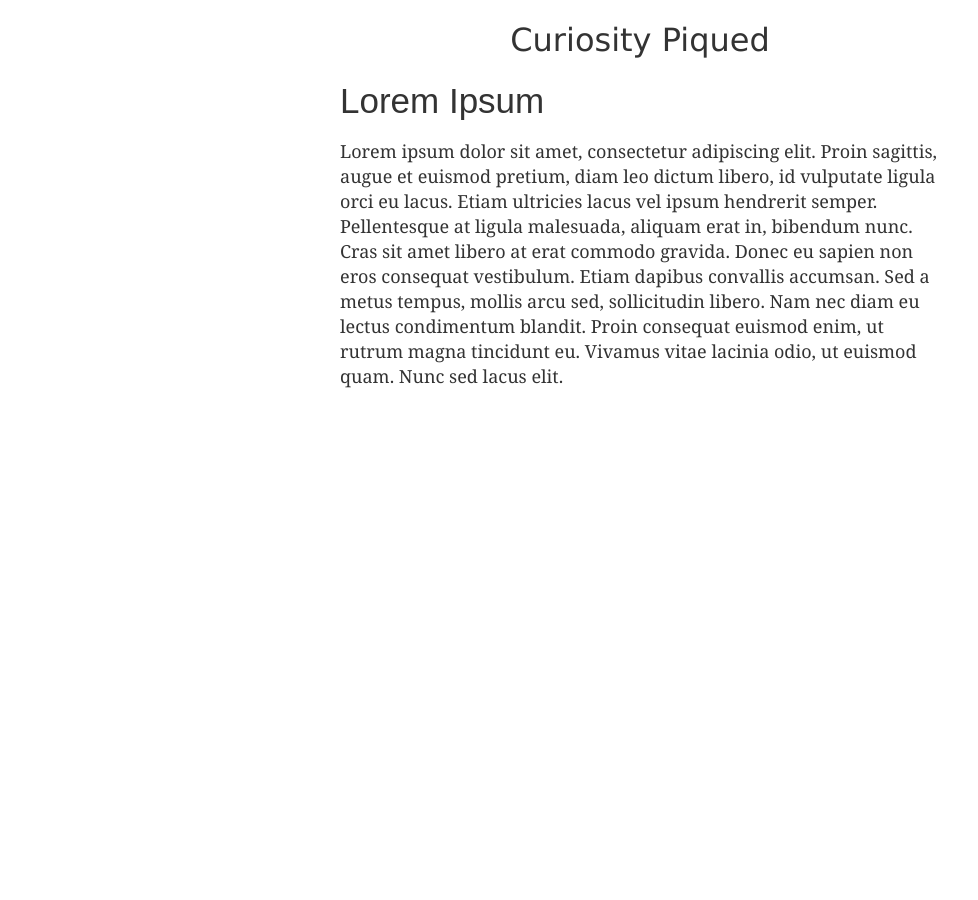
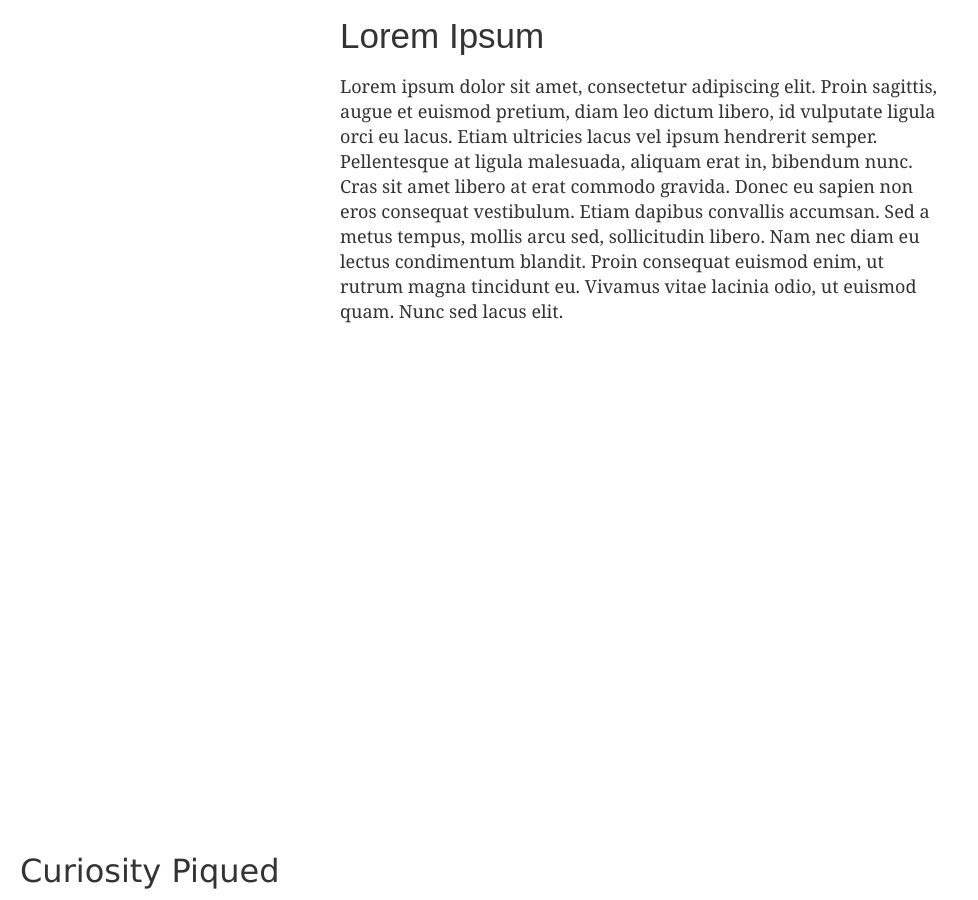
Before and after one commit to ryanfisher/curiositypiqued, a Jekyll site: the page built from index.html, in a window 1280 px wide. Shown: the whole page, without its empty margins (0-978 px from the left). Built offline with Jekyll 4.4.1, drawn with Linux system fonts in a browser that asks for light colours; some web fonts are replaced.

Commit message:
Move index page h1 to fixed position

```diff
--- a/_includes/header.html
+++ b/_includes/header.html
@@ -6,4 +6,4 @@
     <link rel="stylesheet" href="/css/normalize.css" type="text/css" media="all" />
     <link rel="stylesheet" href="/css/curiositypiqued.css" type="text/css" media="all" />
 </head>
-<body>
+<body class="{{ page.body_class }}">
--- a/css/curiositypiqued.css
+++ b/css/curiositypiqued.css
@@ -9,6 +9,13 @@ h1 {
   font-family: 'Myriad Pro', 'Lucida Grande', 'Lucida Sans Unicode', 'Lucida Sans', Geneva, Verdana, sans-serif;
   font-weight: 100;
   font-size: 32px;
+}
+
+.index h1 {
+  position: fixed;
+  left: 20px;
+  bottom: 10px;
+  margin: 0;
 }
 
 .container {
--- a/index.html
+++ b/index.html
@@ -1,6 +1,7 @@
 ---
 layout: default
 title: Curiosity Piqued
+body_class: index
 ---
 <h1>Curiosity Piqued</h1>
 
```
